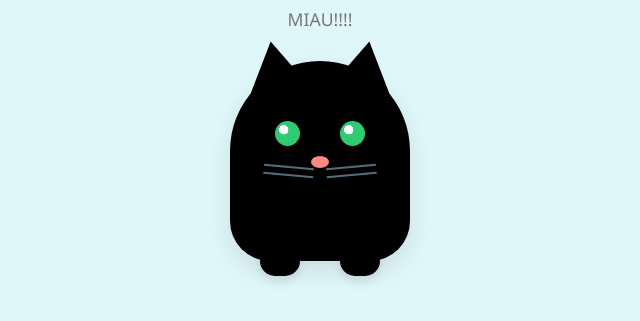
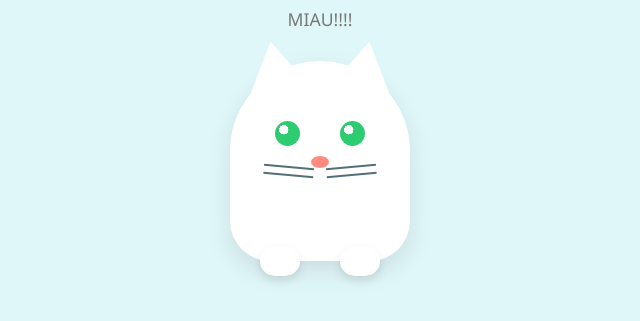
Before and after one commit to DTDynto/GIT_Cat_QBDA, a plain HTML site: page index.html in a window 1280 px wide. Shown: the part 301-622 px from the top of the page, without its empty margins (320-960 px from the left). Drawn offline with Linux system fonts and the light colour scheme.

Commit message:
Cambiando el color a blanco

```diff
--- a/index.html
+++ b/index.html
@@ -42,8 +42,8 @@
 
         /* 2. EL CONFLICTO MAESTRO: Color del Cuerpo y Orejas */
         :root {
-            --color-gato: #000;      /* Gris Base */
-            --color-orejas: #000;    /* Mismo que el cuerpo */
+            --color-gato: #ffffff;      /* Gris Base */
+            --color-orejas: #ffffff;    /* Mismo que el cuerpo */
             --color-nariz: #ff8a80;     /* Rosa suave */
             --color-ojos: #2ecc71;      /* Oscuro */
             --color-pupilas: #ffffff;   /* Blanco */
```
